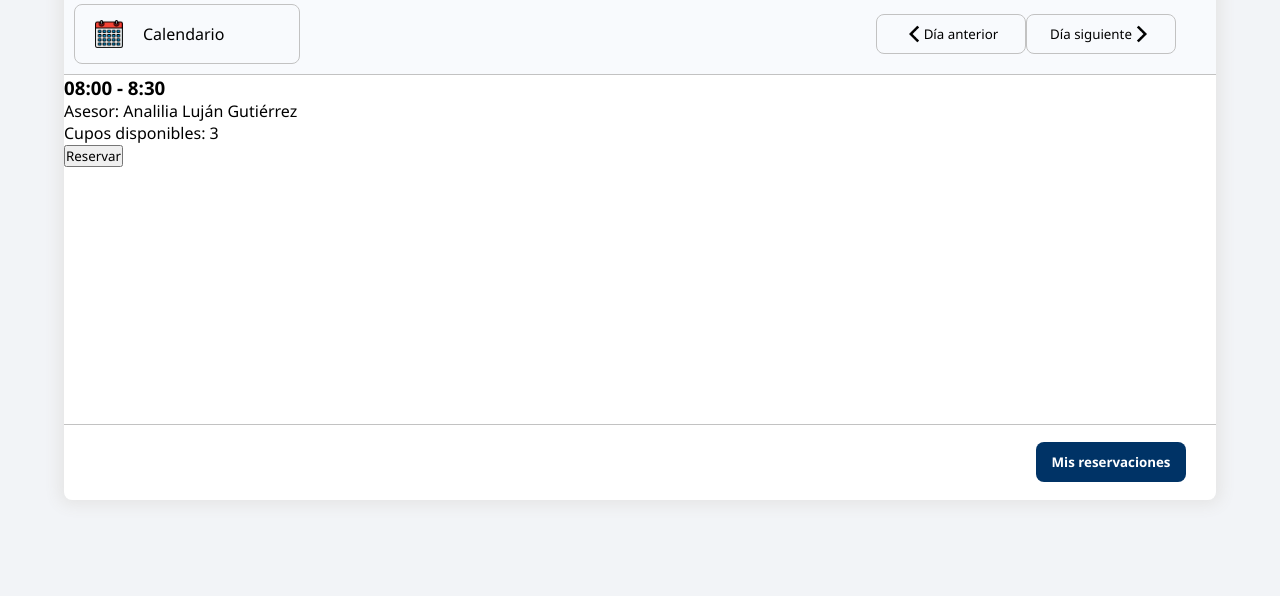
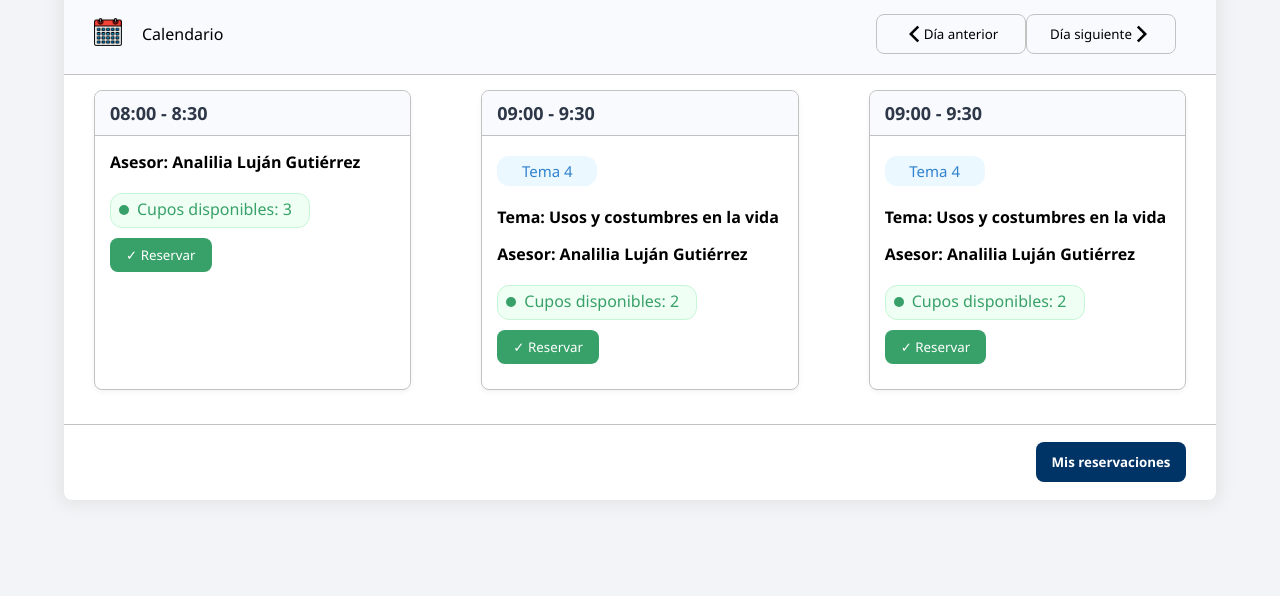
Before and after one commit to Fernando200519/sistema-reservas-asesorias, an Electron app: page src/renderer/alumno/alumno.html in a window 1280 px wide. Shown: the part 204-800 px from the top of the page. Drawn offline with Linux system fonts and the light colour scheme.

Commit message:
Ajustando tarjetas de horarios

```diff
--- a/src/renderer/alumno/alumno.css
+++ b/src/renderer/alumno/alumno.css
@@ -36,7 +36,7 @@ body{
 }
 
 .container-1-div-subtitulo{
-    width: 210px;
+    width: 220px;
     height: 40%;
     font-size: 12px;
     background-color: #003366;
@@ -64,8 +64,6 @@ body{
     color: #000000;
 }
 
-
-
 .container-2{
     background-color: #F8FAFD;
     border-bottom: 1.5px #c2c2c2 solid;
@@ -75,14 +73,18 @@ body{
     padding: 10px;
 }
 
+.container-2-button-calendario{
+    border: none;
+    background-color: #F8FAFD;
+    cursor: pointer;
+}
+
 .container-2-div-calendario{
-    width: 20%;
+    width: 300px;
     height: 60px;
     display: flex;
     justify-content: left;
     align-items: center;
-    border-radius: 8px;
-    border: 1px solid #c2c2c2;
 }
 
 .img-calendario{
@@ -145,10 +147,111 @@ span{
     font-weight: 400;
 }
 
-.container-3{
+.container-3 {
+    display: grid;
+    grid-template-columns: repeat(auto-fill, minmax(375px, 1fr));
+    gap: 10px;
     height: 350px;
+    overflow-y: auto;  /* activa scroll vertical si hay overflow */
     border-bottom: 1.5px solid #c2c2c2;
 }
+
+.container-3-horario-card{
+    background-color: #FFFFFF;
+    border: 1.5px solid #c2c2c2;
+    border-radius: 8px;
+    margin: 15px 30px;
+    box-shadow: 0 2px 5px rgba(0,0,0,0.05);
+    height: 300px;
+}
+
+.container-3-datos{
+    padding: 5px 15px;
+}
+
+.container-3-horario-info h3 {
+    background-color: #F8FAFD;
+    font-size: 18px;
+    margin-bottom: 10px;
+    color: #2d3748;
+    border-bottom: 1px solid #c2c2c2;
+    padding: 10px 15px;
+    font-weight: 600;
+    border-radius: 8px 8px 0px 0px;
+}
+
+.container-3-datos h3{
+    display: flex;
+    align-items: center;
+    justify-content: center;
+    border-radius: 12px;
+    width: 100px;
+    height: 30px;
+    background-color: #ebf8ff;
+    color: #3182ce;
+    font-size: 15px;
+    font-weight: 500;
+    border: none;
+    margin-bottom: 20px;
+    margin-top: 5px;
+}
+
+.nombre-tema{
+    display: inline-block;
+    font-weight: 600;
+    color: #000000;
+    margin-bottom: 15px;
+}
+
+.nombre-asesor{
+    display: inline-block;
+    font-weight: 600;
+    color: #000000;
+    margin-bottom: 20px;
+}
+
+.cupos-container{
+    display: flex;
+    align-items: center;
+    margin-bottom: 10px;
+    width: 200px;
+    height: 35px;
+    border: 1.5px solid #c6f6d5;
+    border-radius: 12px;
+    background-color: #f0fff4;
+    color: #38A169;
+    font-weight: 500;
+}
+
+.cupos-disponibles{
+    display: inline;
+    padding: 0px 0px 2px 0px;
+}
+
+.circulo{
+    width: 10px;
+    height: 10px;
+    border-radius: 50%;
+    background-color: #38A169;
+    margin: 8px;
+}
+
+.container-3-btn-reservar {
+    display: block;
+    background-color: #38a169;
+    color: white;
+    border: none;
+    border-radius: 8px;
+    padding: 8px 16px;
+    cursor: pointer;
+    font-weight: 500;
+    margin-bottom: 10px;
+}
+
+.container-3-btn-reservar:hover {
+    background-color: #2f855a;;
+}
+
 
 .container-4{
     height: 75px;
@@ -166,4 +269,9 @@ span{
     border: none;
     border-radius: 8px;
     margin-right: 30px;
+    cursor: pointer;
 }
+
+.container-4-button-reservar:hover{
+    background-color: #002244;
+}
--- a/src/renderer/alumno/alumno.html
+++ b/src/renderer/alumno/alumno.html
@@ -22,7 +22,9 @@
         <section class="container-2">
 
             <div class="container-2-div-calendario">
-                <img src="../../../assets/calendario.png" class="img-calendario">
+                <button class="container-2-button-calendario">
+                    <img src="../../../assets/calendario.png" class="img-calendario">
+                </button>
                 Calendario
             </div>
 
@@ -42,14 +44,71 @@
         </section>
 
         <main class="container-3">
-            <div class="horario-card">
-                <div class="horario-info">
+            <div class="container-3-horario-card">
+                <div class="container-3-horario-info">
                     <h3>08:00 - 8:30</h3>
-                    <p>Asesor: Analilia Luján Gutiérrez</p>
-                    <p>Cupos disponibles: 3</p>
+                    <div class="container-3-datos">
+                        <p class="nombre-asesor">Asesor: Analilia Luján Gutiérrez</p>
+                        <div class="cupos-container">
+                            <div class="circulo"></div><div class="cupos-disponibles">Cupos disponibles: <span>3</span></div>
+                        </div>
+                        <button class="container-3-btn-reservar">✓ Reservar</button>
+                    </div>
                 </div>
-                <button class="btn-reservar">Reservar</button>
             </div>
+
+            <div class="container-3-horario-card">
+                <div class="container-3-horario-info">
+                    <h3>09:00 - 9:30</h3>
+                    <div class="container-3-datos">
+                        <h3 class="container-3-tema">Tema 4</h3>
+                        <p class="nombre-tema">Tema: Usos y costumbres en la vida</p>
+                        <p class="nombre-asesor">Asesor: Analilia Luján Gutiérrez</p>
+                        <div class="cupos-container">
+                            <div class="circulo"></div><div class="cupos-disponibles">Cupos disponibles: <span>2</span></div>
+                        </div>
+                        <button class="container-3-btn-reservar">✓ Reservar</button>
+                    </div>
+                </div>
+            </div>
+
+            <div class="container-3-horario-card">
+                <div class="container-3-horario-info">
+                    <h3>09:00 - 9:30</h3>
+                    <div class="container-3-datos">
+                        <h3 class="container-3-tema">Tema 4</h3>
+                        <p class="nombre-tema">Tema: Usos y costumbres en la vida</p>
+                        <p class="nombre-asesor">Asesor: Analilia Luján Gutiérrez</p>
+                        <div class="cupos-container">
+                            <div class="circulo"></div><div class="cupos-disponibles">Cupos disponibles: <span>2</span></div>
+                        </div>
+                        <button class="container-3-btn-reservar">✓ Reservar</button>
+                    </div>
+                </div>
+            </div>
+
+            <div class="container-3-horario-card">
+                <div class="container-3-horario-info">
+                    <h3>09:00 - 9:30</h3>
+                    <div class="container-3-datos">
+                        <h3 class="container-3-tema">Tema 4</h3>
+                        <p class="nombre-tema">Tema: Usos y costumbres en la vida</p>
+                        <p class="nombre-asesor">Asesor: Analilia Luján Gutiérrez</p>
+                        <div class="cupos-container">
+                            <div class="circulo"></div><div class="cupos-disponibles">Cupos disponibles: <span>2</span></div>
+                        </div>
+                        <button class="container-3-btn-reservar">✓ Reservar</button>
+                    </div>
+                </div>
+            </div>
+
+
+
+
+
+
+
+
 
         </main>
 
```
